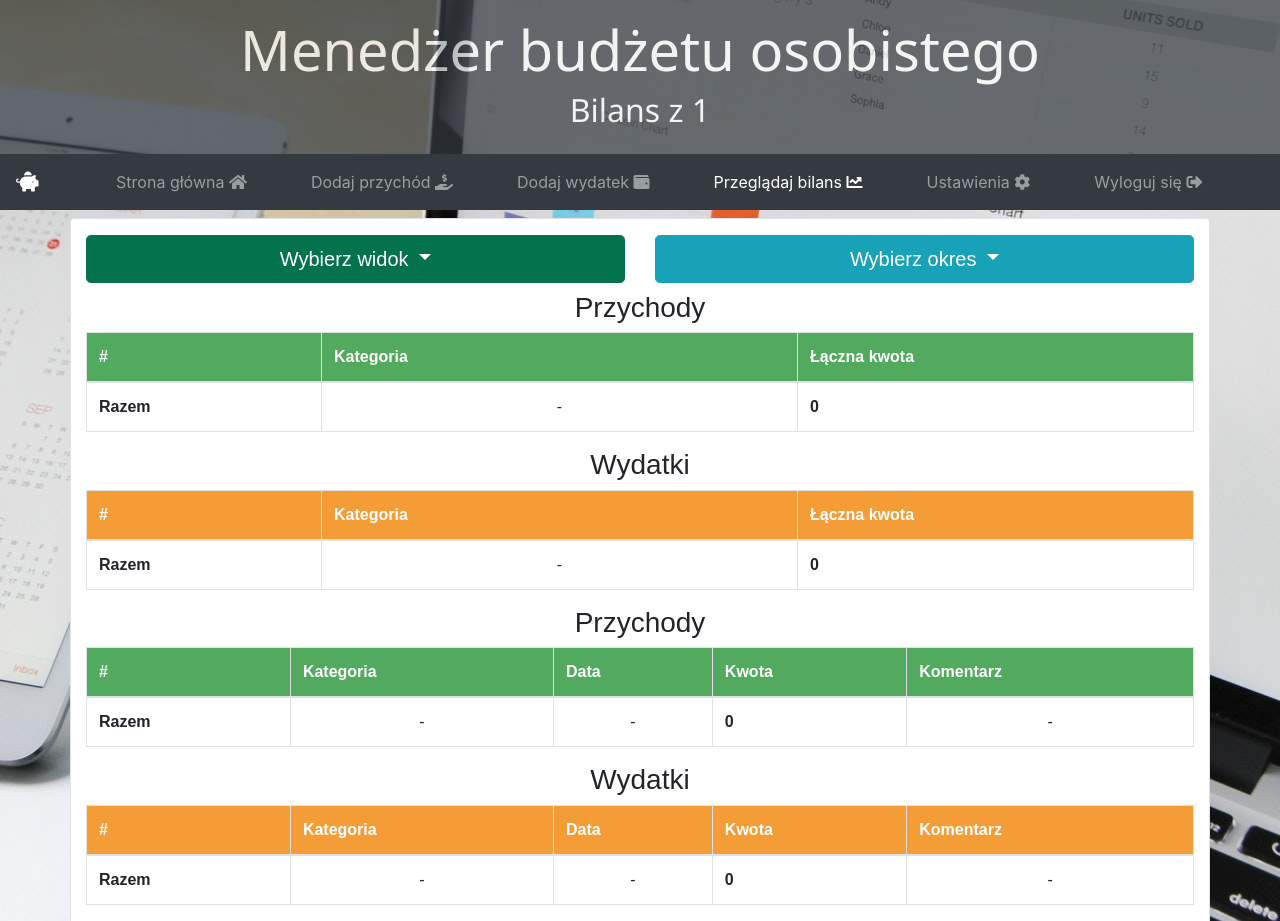
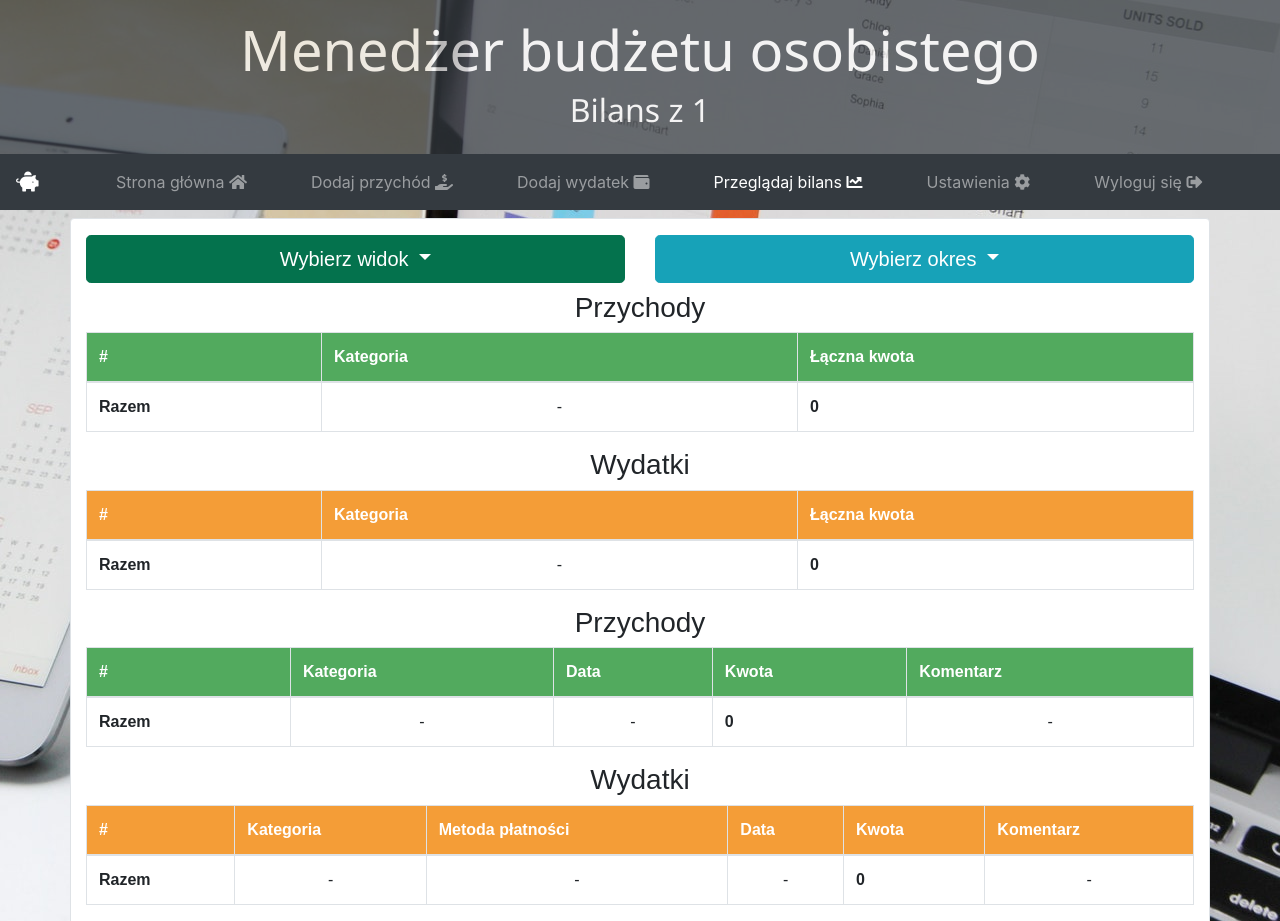
Before and after one commit to suabicii/personal-budget-web2.1, a PHP site: page /posts/balance in a window 1280 px wide. Shown: the top 921 px of the page. Run offline with PHP 8.4, Linux system fonts and the light colour scheme; the visitor is signed in with stand-in values (Sample User, id 1); some libraries are stand-ins or nearby versions; grey boxes are pictures that could not be loaded.

Commit message:
Added missing column in particular view - payment methods

```diff
--- a/App/Categories.php
+++ b/App/Categories.php
@@ -3,7 +3,7 @@
 namespace App;
 
 /**
- * Kategorie przychodów i wydatków
+ * Kategorie przychodów i wydatków oraz metody płatności
  *
  * PHP v. 7.4
  */
@@ -45,4 +45,15 @@ class Categories
         'Another-Expenses' => 'Inne wydatki',
         'Courses' => 'Szkolenia'
     ];
+
+    /**
+     * Sposoby płatności
+     *
+     * @var array
+     */
+    const PAYMENT_METHODS = [
+        'Cash' => 'Gotówka',
+        'Debit-Card' => 'Karta debetowa',
+        'Credit-Card' => 'Karta kredytowa'
+    ];
 }
--- a/App/Models/User.php
+++ b/App/Models/User.php
@@ -715,8 +715,9 @@ class User extends \Core\Model
         $db = static::getDB();
 
         $expense_category = 'expense_category_assigned_to_user_id';
+        $payment_method = 'payment_method_assigned_to_user_id';
 
-        $query =  $db->prepare("SELECT expenses.user_id, expense_category_assigned_to_user_id, name, amount, date_of_expense, expense_comment FROM expenses, expenses_category_assigned_to_users WHERE expenses_category_assigned_to_users.id = expenses.{$expense_category} AND expenses.user_id = {$this->id} AND date_of_expense BETWEEN '{$startDate}' AND '{$endDate}' ORDER BY amount DESC");
+        $query =  $db->prepare("SELECT expenses.user_id, {$expense_category}, expenses_category_assigned_to_users.name AS expense_category, payment_methods_assigned_to_users.name AS payment_method, amount, date_of_expense, expense_comment FROM expenses, expenses_category_assigned_to_users, payment_methods_assigned_to_users WHERE expenses_category_assigned_to_users.id = expenses.{$expense_category} AND payment_methods_assigned_to_users.id = expenses.{$payment_method} AND expenses.user_id = {$this->id} AND date_of_expense BETWEEN '{$startDate}' AND '{$endDate}' ORDER BY amount DESC");
         $query->execute();
 
         return $query->fetchAll();
--- a/App/Views/Balance/balance.html
+++ b/App/Views/Balance/balance.html
@@ -192,6 +192,7 @@ fourthOption %}active{% endblock %}{% block main %}
                 <tr>
                   <th scope="col">#</th>
                   <th scope="col">Kategoria</th>
+                  <th scope="col">Metoda płatności</th>
                   <th scope="col">Data</th>
                   <th scope="col">Kwota</th>
                   <th scope="col">Komentarz</th>
@@ -203,15 +204,19 @@ fourthOption %}active{% endblock %}{% block main %}
                 <tr>
                   {% set i = i + 1 %}
                   <th scope="row">{{ i }}</th>
-                  <td>{{ expenses_categories[expense.name] }}</td>
+                  <td>{{ expenses_categories[expense.expense_category] }}</td>
+                  <td>{{ payment_methods[expense.payment_method] }}</td>
                   <td>{{ expense.date_of_expense }}</td>
-                  <td class="{{ expense.name }}">{{ expense.amount }}</td>
+                  <td class="{{ expense.expense_category }}">
+                    {{ expense.amount }}
+                  </td>
                   <td>{{ expense.expense_comment }}</td>
                   {% set sumOfExpenses = sumOfExpenses + expense.amount %}
                 </tr>
                 {% endfor %}
                 <tr>
                   <th scope="row">Razem</th>
+                  <td class="text-center">-</td>
                   <td class="text-center">-</td>
                   <td class="text-center">-</td>
                   <th id="expenses">{{ sumOfExpenses }}</th>
--- a/Core/View.php
+++ b/Core/View.php
@@ -56,6 +56,7 @@ class View
             $twig->addGlobal('session', $_SESSION);
             $twig->addGlobal('incomes_categories', \App\Categories::INCOMES_CATEGORIES);
             $twig->addGlobal('expenses_categories', \App\Categories::EXPENSES_CATEGORIES);
+            $twig->addGlobal('payment_methods', \App\Categories::PAYMENT_METHODS);
             $twig->addGlobal('flash_messages', \App\Flash::getMessages());
             $twig->addGlobal('errors', \App\Models\User::getErrors());
         }
```
